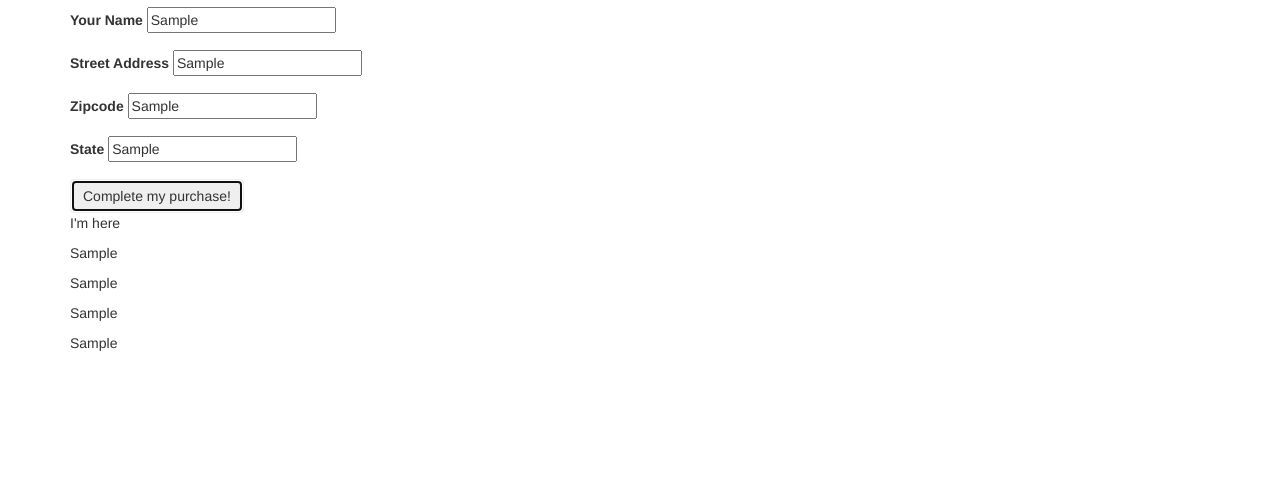
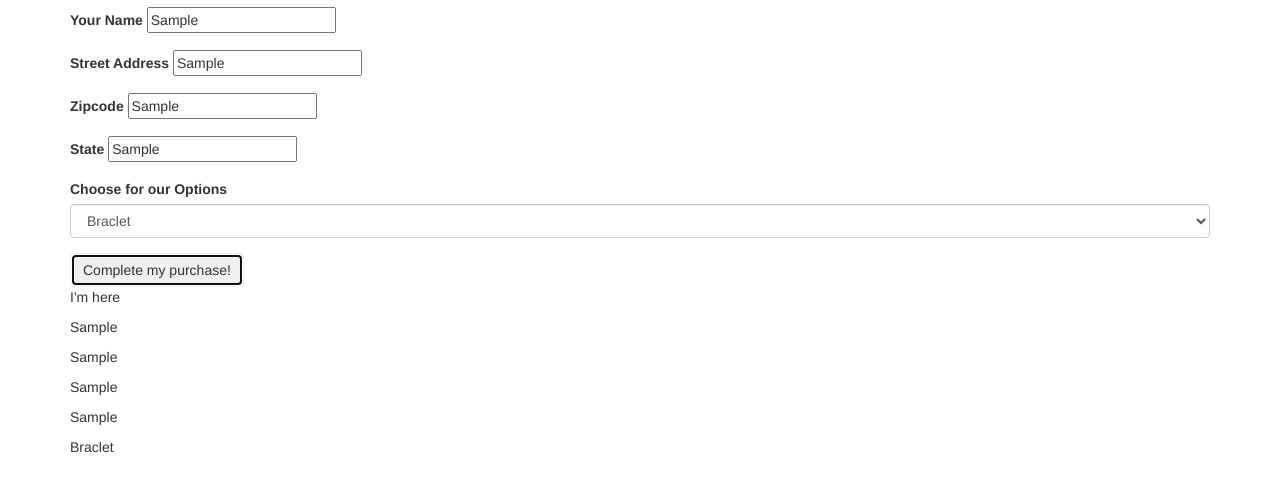
Before and after one commit to diegojaguilar0131/onlinemarketplace, a plain HTML site: page index.html in a window 1280 px wide. Both pictures are taken after typing "Sample", "Sample", "Sample", "Sample" into the empty fields and a click on the button "Complete my purchase!". Shown: the part 63-554 px from the top of the page. Drawn offline with Linux system fonts and the light colour scheme.

Commit message:
finished onlinemarket page. added select box for product.

```diff
--- a/index.html
+++ b/index.html
@@ -32,6 +32,17 @@
             <input id="state" class"form-control" type="text">
           </div>
 
+          <div class="form-group">
+            <label for="jewelry">Choose for our Options</label>
+            <select class="form-control" id="jewelry">
+              <option>Braclet</option>
+              <option>Ring</option>
+              <option>Neclace</option>
+            </select>
+          </div>
+
+
+
           <button type="submit" class="btn">Complete my purchase!</button>
 
         </form>
@@ -43,6 +54,7 @@
         <p><span class="address"></span></p>
         <p><span class="zipcode"></span></p>
         <p><span class="state"></span></p>
+        <p><span class="jewelry"></span></p>
       </div> <!-- end receipt -->
     </div> <!-- end container -->
   </body>
--- a/js/scripts.js
+++ b/js/scripts.js
@@ -4,15 +4,17 @@ $(document).ready(function() {
     var addressInput = $("input#address").val();
     var zipcodeInput= $("input#zipcode").val();
     var stateInput = $("input#state").val();
+    var jewelrySelect = $("#jewelry").val();
 
 
     $(".name").text(nameInput);
     $(".address").text(addressInput);
     $(".zipcode").text(zipcodeInput);
     $(".state").text(stateInput);
-
+    $(".jewelry").text(jewelrySelect);
     $("#receipt").show();
 
     event.preventDefault();
+
   });
 });
```
